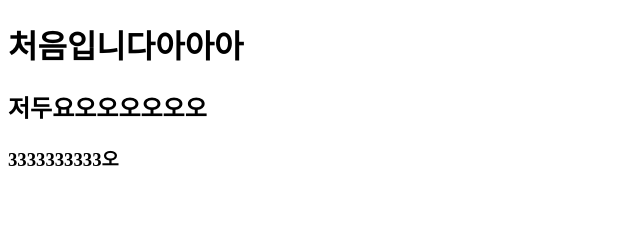
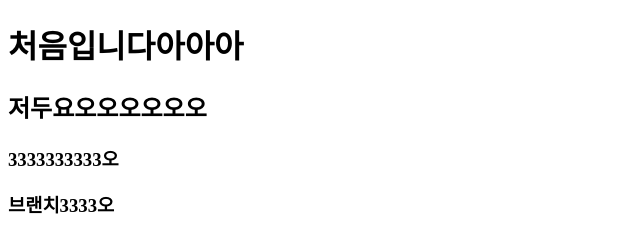
Before and after one commit to bkbhjlee/gitex, a plain HTML site: page index.html in a window 1280 px wide. Shown: the whole page, without its empty margins (0-640 px from the left). Drawn offline with Linux system fonts and the light colour scheme.

Commit message:
l;'lljkljk

```diff
--- a/index.html
+++ b/index.html
@@ -10,6 +10,7 @@
 <h1>처음입니다아아아</h1>
 <h2>저두요오오오오오오</h2>
 <h3>3333333333오</h3>
+<h3>브랜치3333오</h3>
 </body>
 
 </html>
```
